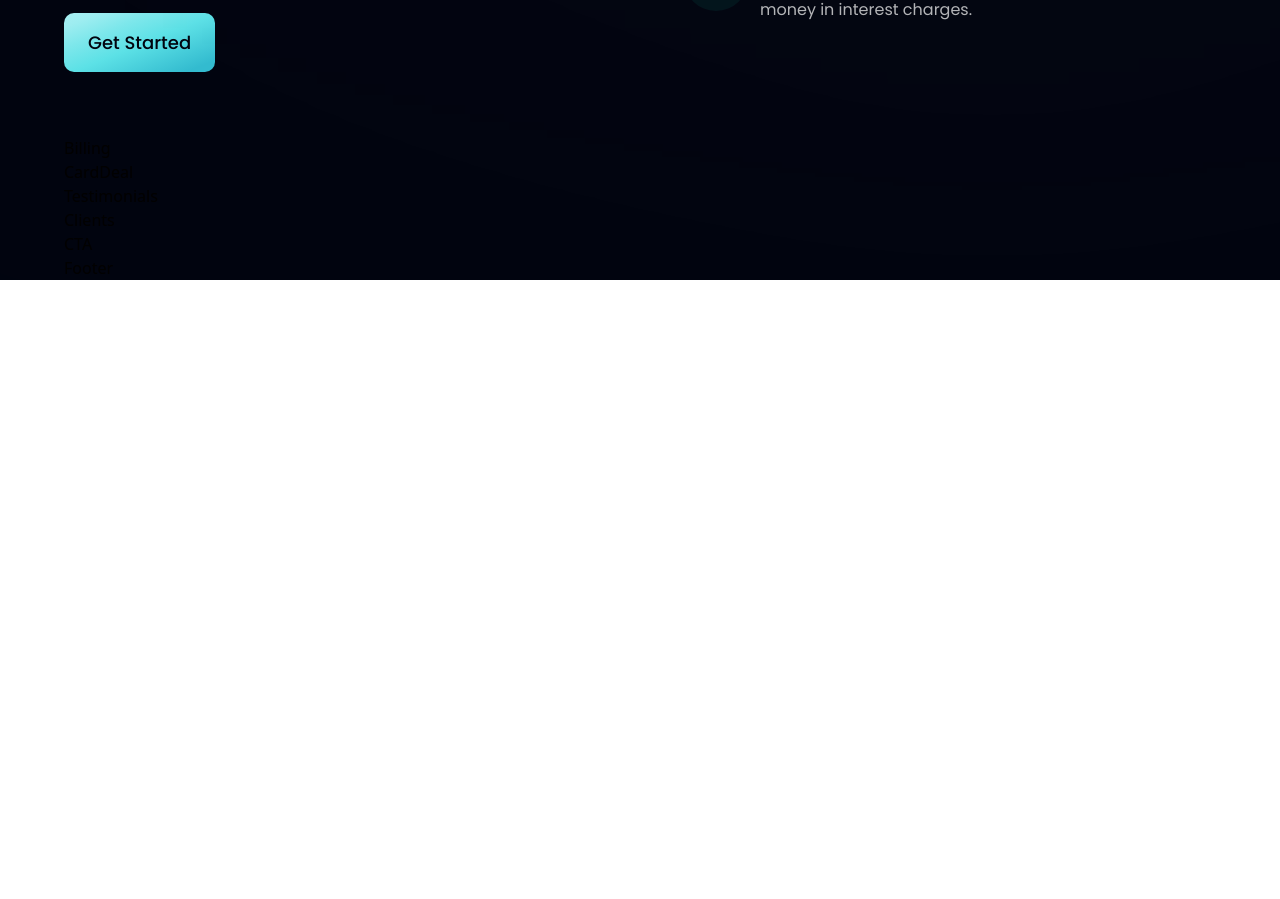
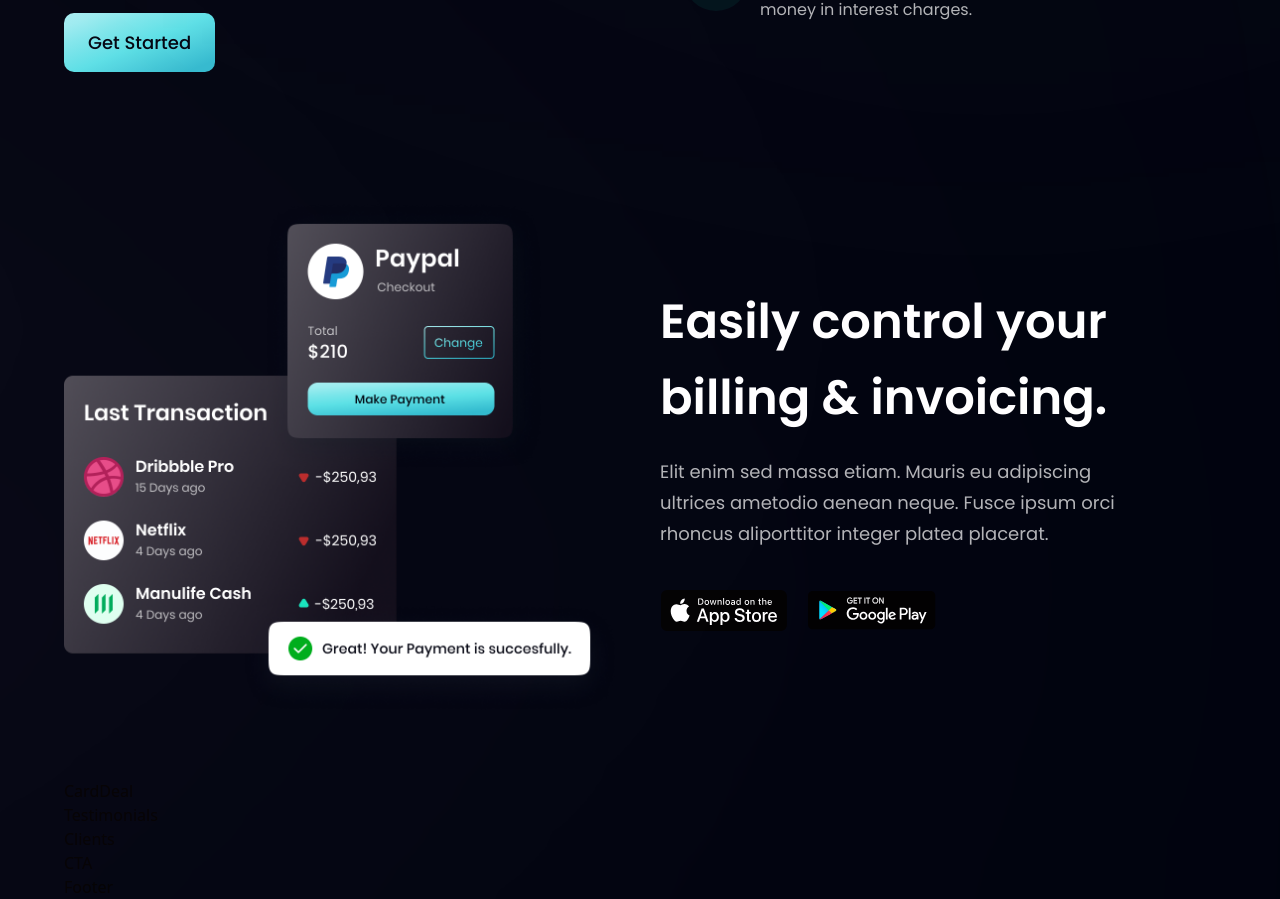
Before and after one commit to mhm13dev/hoo-bank, a React (Vite) app: page / in a window 1280 px wide. Shown: the part 1410-2309 px from the top of the page. Before the commit the page ends 1690 px from the top, so only its background shows below. Built offline with nearby package versions, Linux system fonts and the light colour scheme.

Commit message:
Billing Section Done

```diff
--- a/src/components/billing/index.tsx
+++ b/src/components/billing/index.tsx
@@ -1,7 +1,46 @@
 import React from "react";
+import { apple, bill, google } from "../../assets";
+import { styles, layout } from "../../styles";
 
 const Billing = () => {
-  return <div>Billing</div>;
+  return (
+    <section id="product" className={`${layout.sectionReverse}`}>
+      <div className={`${layout.sectionImgReverse}`}>
+        <img
+          src={bill}
+          alt="billing"
+          className="w-full h-full relative z-[5]"
+        />
+        <div className="absolute z-[3] -left-1/2 top-0 w-1/2 h-1/2 rounded-full white__gradient" />
+        <div className="absolute z-[0] -left-1/2 bottom-0 w-1/2 h-1/2 rounded-full pink__gradient" />
+      </div>
+
+      <div className={layout.sectionInfo}>
+        <h2 className={styles.heading2}>
+          Easily control your <br className="sm:block hidden" /> billing &amp;
+          invoicing.
+        </h2>
+        <p className={` ${styles.paragraph} max-w-[470px] mt-5`}>
+          Elit enim sed massa etiam. Mauris eu adipiscing ultrices ametodio
+          aenean neque. Fusce ipsum orci rhoncus aliporttitor integer platea
+          placerat.
+        </p>
+
+        <div className="flex flex-row flex-wrap sm:mt-10 mt-6">
+          <img
+            src={apple}
+            alt="Apple Store"
+            className="w-32 h-[42px] object-contain mr-5 cursor-pointer"
+          />
+          <img
+            src={google}
+            alt="Play Store"
+            className="w-32 h-[42px] object-contain cursor-pointer"
+          />
+        </div>
+      </div>
+    </section>
+  );
 };
 
 export default Billing;
```
